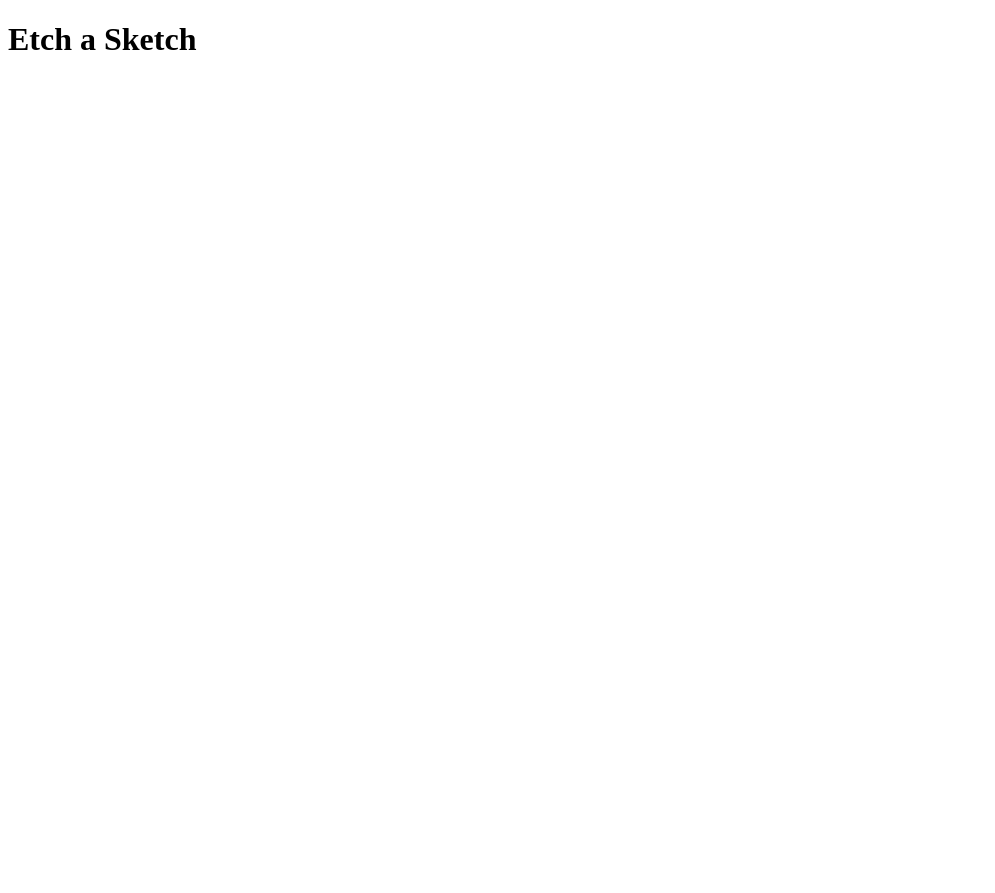
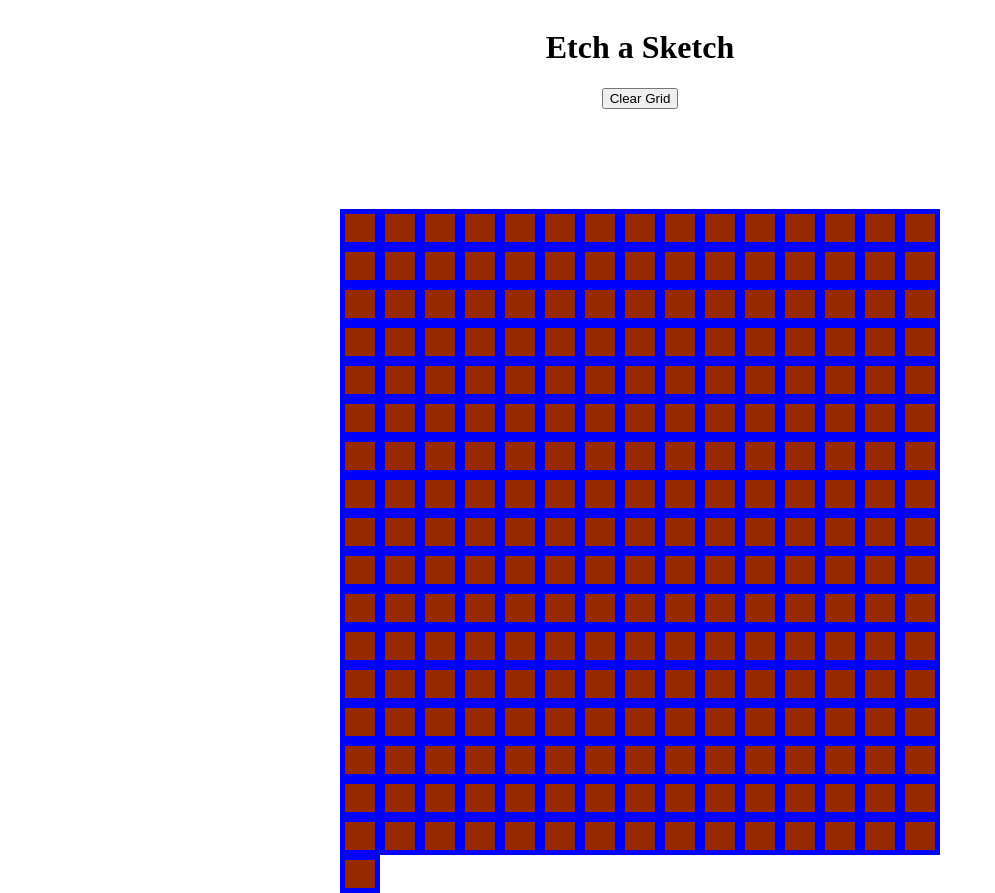
Before and after one commit to Joel-Nwamba/Etch-a-Sketch, a plain HTML site: page index.html in a window 1280 px wide. Shown: the whole page, without its empty margins (0-995 px from the left). Before the commit the page ends 800 px from the top, so only its background shows below. Drawn offline with Linux system fonts and the light colour scheme.

Commit message:
class not modifying

```diff
--- a/css/styless.css
+++ b/css/styless.css
@@ -1,3 +1,24 @@
-/* body {
-    background-color: blue;
-} */
+body {
+    display: flex;
+    justify-content: center;
+    align-items: center;
+    flex-direction: column;
+}
+
+#container {
+    display: flex;
+    flex-wrap: wrap;
+    background-color: coral;
+    width: 600px;
+    height: 600px;
+    margin-top: 100px;
+
+}
+
+
+
+.square:hover {
+    cursor: pointer;
+    color:blueviolet;
+
+}
--- a/index.html
+++ b/index.html
@@ -7,6 +7,7 @@
     </head>
     <body>
         <h1>Etch a Sketch</h1>
+        <button class="btn-grid">Clear Grid</button>
         <div id="container">
 
         </div>
--- a/js/index.js
+++ b/js/index.js
@@ -1,14 +1,21 @@
 const container = document.getElementById("container");
+const button = document.querySelector(".btn-grid");
+let row = 16;
+let col = 16
 
 
 // create a grid
-function createGrid(rows, cols) {
+function createGrid() {
     container.style.setProperty("color", "blue");
-    for(let i = 0; i < (rows * cols); i++) {
+    for(let i = 0; i < (row * col); i++) {
         const grid = document.createElement("div");
+        grid.style.backgroundColor = "#972900";
+        grid.style.width = "30px";
+        grid.style.height = "28px";
+        grid.style.border = "5px solid blue";
         grid.classList.add("square")
         container.appendChild(grid);
     }
 }
 
-createGrid(16, 16);
+createGrid();
```
